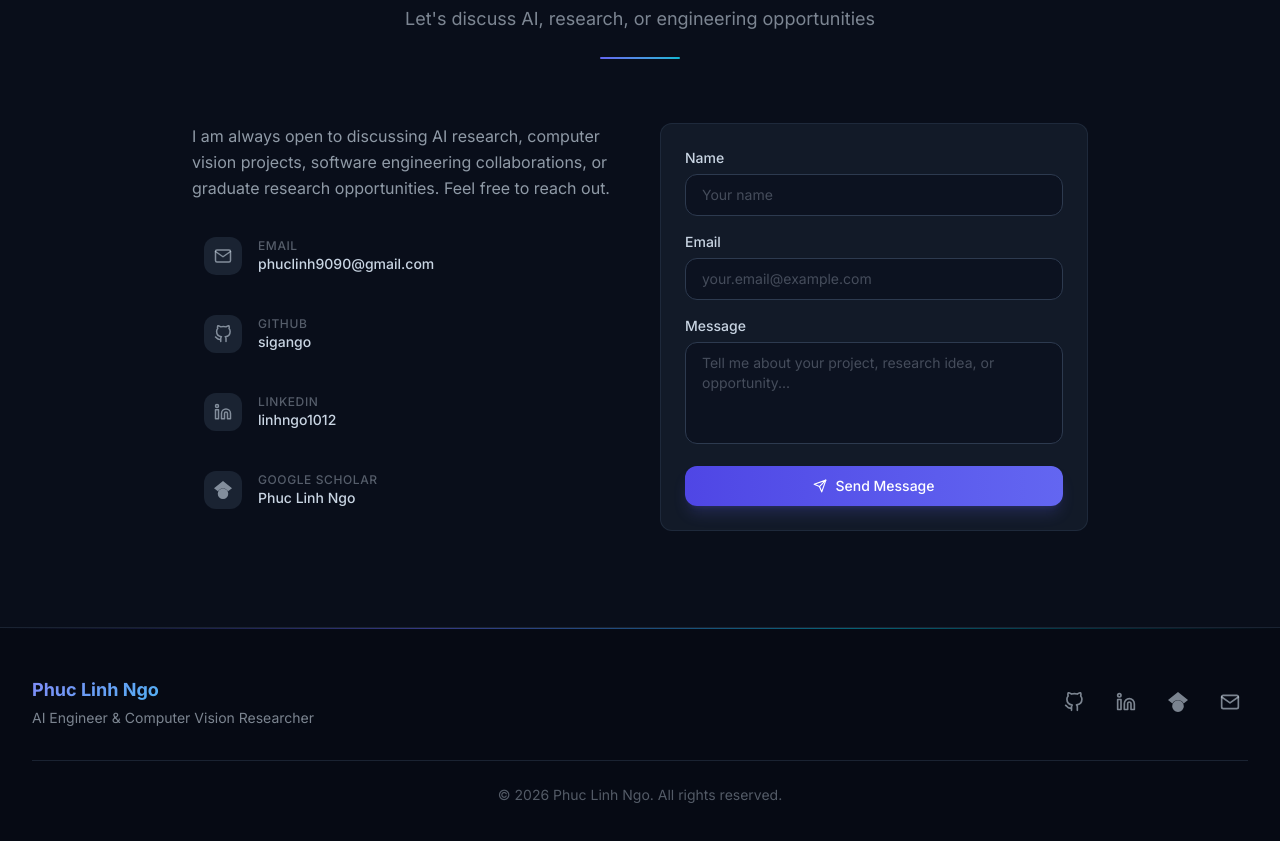
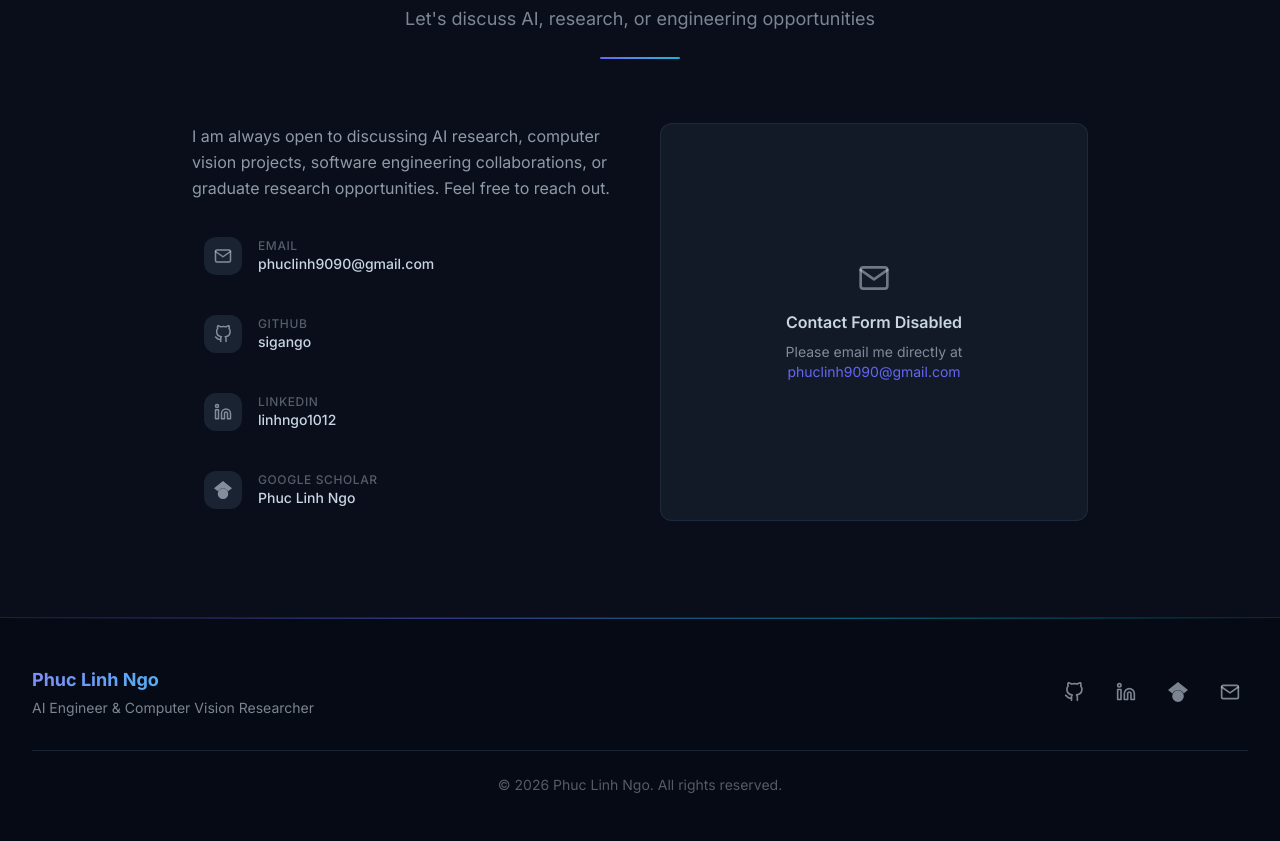
Before and after one commit to sigango/sigango.github.io, a React (Vite) app: page / in a window 1280 px wide. Shown: the part 9380-10221 px from the top of the page. Built offline with nearby package versions, Linux system fonts and the light colour scheme.

Commit message:
fix: resolve blank screen via ErrorBoundary and fix formspree integration

```diff
--- /dev/null
+++ b/src/components/ui/ErrorBoundary.tsx
@@ -0,0 +1,41 @@
+import { Component, ErrorInfo, ReactNode } from 'react';
+
+interface Props {
+  children: ReactNode;
+  fallback?: ReactNode;
+}
+
+interface State {
+  hasError: boolean;
+}
+
+export class ErrorBoundary extends Component<Props, State> {
+  public state: State = {
+    hasError: false
+  };
+
+  public static getDerivedStateFromError(_: Error): State {
+    // Update state so the next render will show the fallback UI.
+    return { hasError: true };
+  }
+
+  public componentDidCatch(error: Error, errorInfo: ErrorInfo) {
+    console.error('Uncaught error:', error, errorInfo);
+  }
+
+  public render() {
+    if (this.state.hasError) {
+      if (this.props.fallback) {
+        return this.props.fallback;
+      }
+      return (
+        <div className="p-8 text-center text-red-500 bg-red-500/10 rounded-xl border border-red-500/20">
+          <h2>Something went wrong rendering this component.</h2>
+          <p className="text-sm opacity-80 mt-2">Check console for details.</p>
+        </div>
+      );
+    }
+
+    return this.props.children;
+  }
+}
--- a/src/sections/Contact.tsx
+++ b/src/sections/Contact.tsx
@@ -50,8 +50,10 @@ export function Contact({ isDark }: { isDark: boolean }) {
           </AnimateOnScroll>
 
           <AnimateOnScroll direction="right" delay={0.2}>
-            <form action="https://formspree.io/f/YOUR_FORM_ID" method="POST"
+            {siteContent.formspreeId ? (
+              <form action={`https://formspree.io/f/${siteContent.formspreeId}`} method="POST"
                 className={`rounded-xl p-6 space-y-4 ${isDark ? 'bg-surface-800/60 border border-surface-700/50' : 'bg-white border border-surface-200 shadow-sm'}`}>
+                {/* Form fields */}
                 <div>
                   <label htmlFor="contact-name" className={`block text-sm font-medium mb-1.5 ${isDark ? 'text-surface-200' : 'text-surface-900'}`}>{t.contact.name}</label>
                   <input id="contact-name" type="text" name="name" required
@@ -74,7 +76,19 @@ export function Contact({ isDark }: { isDark: boolean }) {
                   <FiSend size={14} /> {t.contact.send}
                 </Button>
               </form>
+            ) : (
+              <div className={`rounded-xl p-8 flex flex-col items-center justify-center text-center space-y-4 h-full min-h-[300px] border ${isDark ? 'bg-surface-800/60 border-surface-700/50' : 'bg-white border-surface-200 shadow-sm'}`}>
+                <FiMail size={32} className={isDark ? 'text-surface-200/50' : 'text-surface-700/50'} />
+                <div>
+                  <h3 className={`font-semibold ${isDark ? 'text-surface-200' : 'text-surface-900'}`}>Contact Form Disabled</h3>
+                  <p className={`text-sm mt-2 max-w-xs mx-auto ${isDark ? 'text-surface-200/60' : 'text-surface-700/60'}`}>
+                    Please email me directly at <a href={`mailto:${siteContent.contactEmail}`} className="text-primary-500 hover:underline">{siteContent.contactEmail}</a>
+                  </p>
+                </div>
+              </div>
+            )}
           </AnimateOnScroll>
+
         </div>
       </div>
     </section>
--- a/src/sections/Hero.tsx
+++ b/src/sections/Hero.tsx
@@ -8,6 +8,7 @@ import { Button } from '../components/ui/Button';
 import { useReducedMotion } from '../hooks/useReducedMotion';
 import { useLanguage } from '../hooks/useLanguage';
 import { SectionBackground } from '../components/ui/SectionBackground';
+import { ErrorBoundary } from '../components/ui/ErrorBoundary';
 
 const NeuralLattice = lazy(() =>
   import('../components/three/NeuralLattice').then((m) => ({ default: m.NeuralLattice }))
@@ -51,6 +52,7 @@ export function Hero({ isDark }: { isDark: boolean }) {
 
         {webglSupported && !prefersReduced ? (
           <div className="absolute inset-0 z-10">
+            <ErrorBoundary fallback={<div className="absolute inset-0 bg-surface-900/10" />}>
               <Suspense fallback={null}>
                 <Canvas
                   camera={{ position: [0, 0, 9], fov: 55 }}
@@ -61,6 +63,7 @@ export function Hero({ isDark }: { isDark: boolean }) {
                   <NeuralLattice />
                 </Canvas>
               </Suspense>
+            </ErrorBoundary>
           </div>
         ) : (
           <div
--- a/src/types/content.ts
+++ b/src/types/content.ts
@@ -93,6 +93,7 @@ export interface SiteContent {
   skillCategories: SkillCategory[];
   contactEmail: string;
   contactMessage: string;
+  formspreeId?: string;
 }
 
 export interface ResearchIdea {
```
Also changed, not shown: 1 other file (tests, documents, lock files or other folders). Lines whose indentation alone changed are shown as unchanged.
